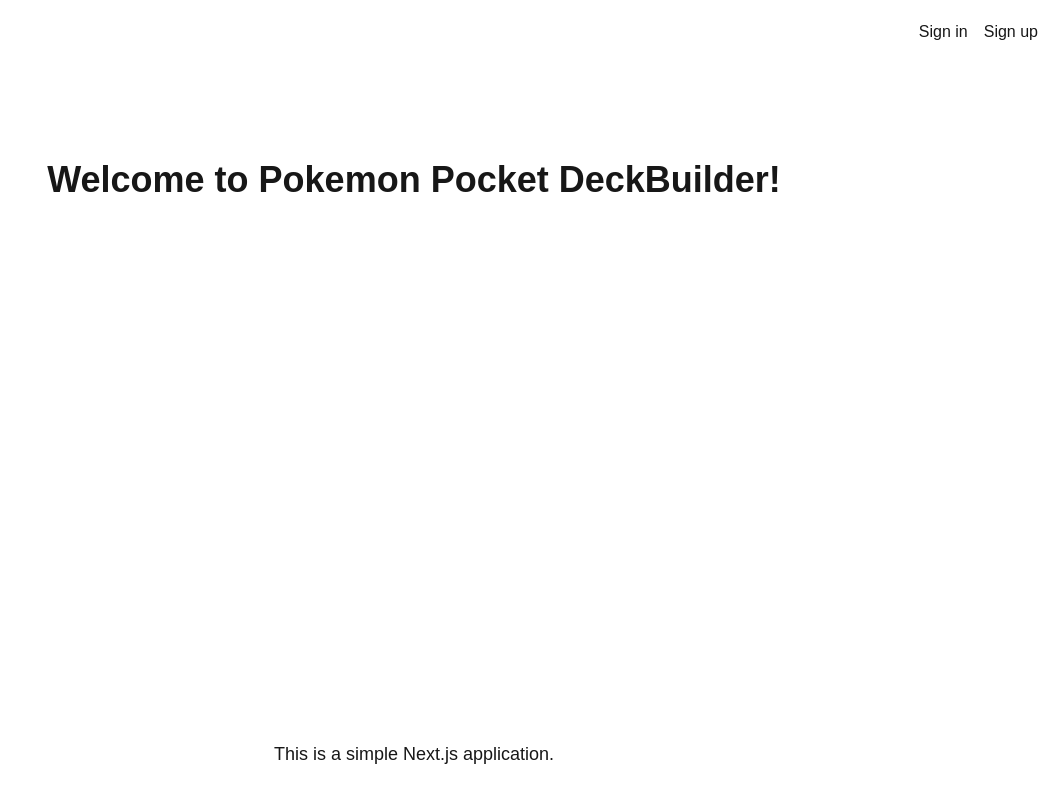
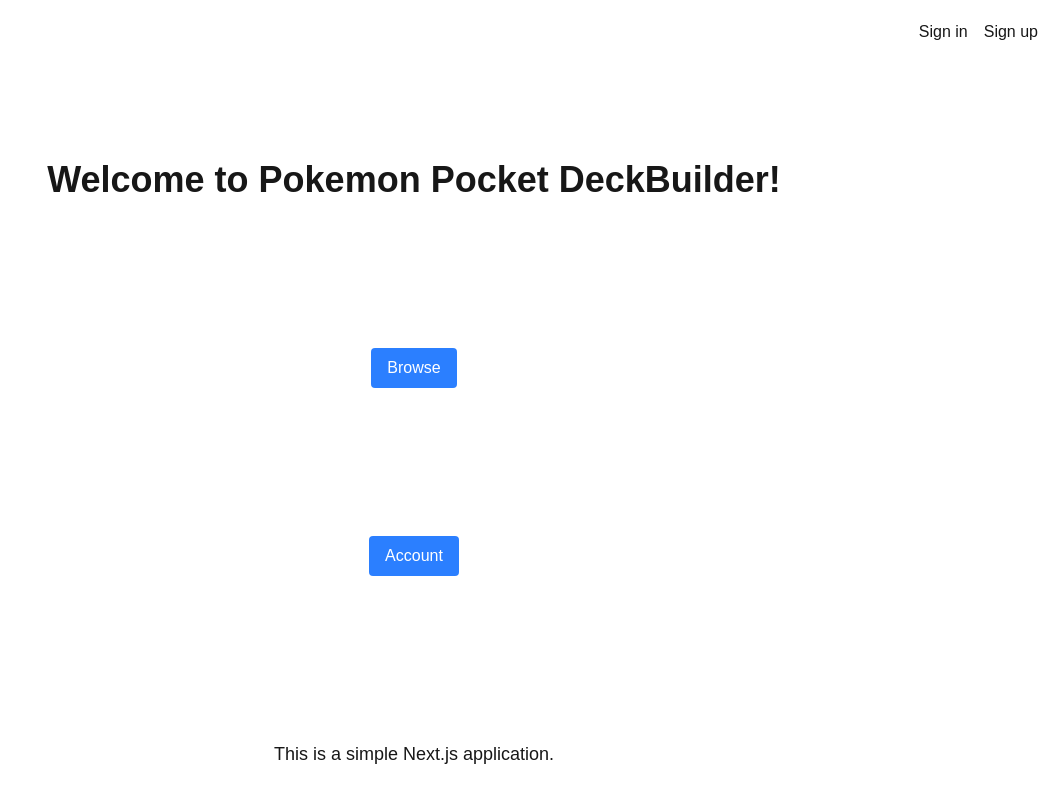
Before and after one commit to AlexGibby2000/tcg-pocket-helper, a Next.js app: page / in a window 1280 px wide. Shown: the top 802 px of the page, without its empty margins (226-1280 px from the left). Built offline with nearby package versions, Linux system fonts and the light colour scheme; no server answers.

Commit message:
Create Initial Page for account

```diff
--- /dev/null
+++ b/src/app/account/page.tsx
@@ -0,0 +1,3 @@
+export default function Home() {
+  return <h1>User Account Page</h1>;
+}
--- a/src/app/page.tsx
+++ b/src/app/page.tsx
@@ -1,9 +1,20 @@
+import Link from "next/link";
 export default function Home() {
   return (
     <main className="flex min-h-screen flex-col items-center justify-between p-24">
       <h1 className="text-4xl font-bold">
         Welcome to Pokemon Pocket DeckBuilder!
       </h1>
+      <Link href="/browse">
+        <button className="bg-blue-500 text-white px-4 py-2 rounded">
+          Browse
+        </button>
+      </Link>
+      <Link href="/account">
+        <button className="bg-blue-500 text-white px-4 py-2 rounded">
+          Account
+        </button>
+      </Link>
       <p className="mt-4 text-lg">This is a simple Next.js application.</p>
     </main>
   );
```
